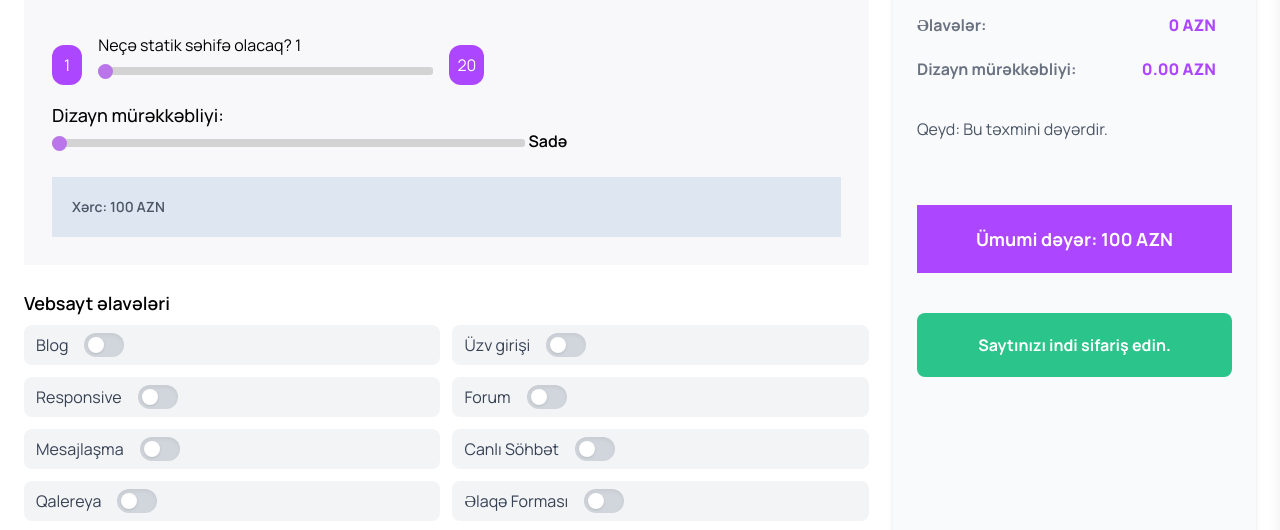
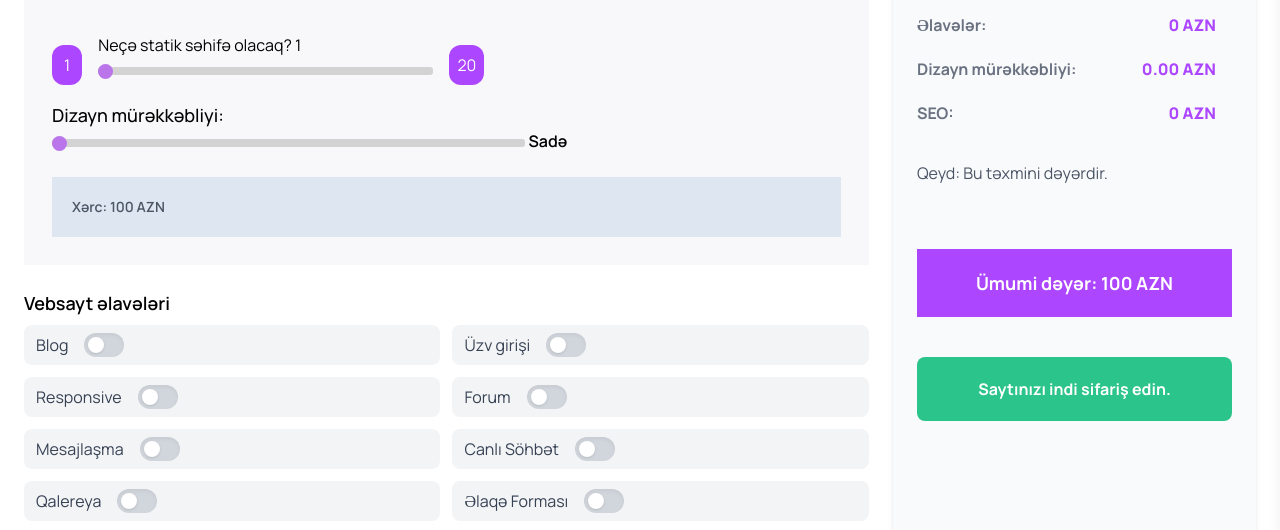
Before and after one commit to fiovba/sayt.az, a website: page calculator.htm in a window 1280 px wide. Shown: the part 231-761 px from the top of the page. Drawn offline with nearby package versions, Linux system fonts and the light colour scheme.

Commit message:
Update calculator.htm

```diff
--- a/calculator.htm
+++ b/calculator.htm
@@ -706,6 +706,10 @@
                         <span class="text-gray-500 font-bold">Dizayn mürəkkəbliyi:</span>
                         <span id="designCost" class="text-purple-500 font-extrabold text-md px-4">0 AZN</span>
                     </div>
+                    <div class="flex justify-between">
+                        <span class="text-gray-500 font-bold">SEO:</span>
+                        <span id="seoCost" class="text-purple-500 font-extrabold text-md px-4">0 AZN</span>
+                    </div>
                     <div class="mt-4 text-gray-600">Qeyd: Bu təxmini dəyərdir.</div>
                 </div>
                 <div class="mt-6 text-lg font-bold text-white bg-purple-500 p-5 text-center">
@@ -823,7 +827,7 @@
             const pageCount = parseInt(document.getElementById("pageCount").value);
             const designComplexity = document.getElementById("designComplexity").value;
             let pageCost = pageCount * 100;
-            let designCost = pageCost * ({ "1": 1, "2": 1.5, "3": 2 }[designComplexity] - 1);
+            let designCost = 100* ({ "1": 1, "2": 1.5, "3": 2 }[designComplexity] - 1);
             let extraCost = 0;
             document.querySelectorAll("#extraFeatures input:checked").forEach(cb => extraCost += parseInt(cb.value));
             let seoCost = 0;
@@ -831,8 +835,9 @@
             let totalCost = extraCost + designCost + pageCost + seoCost;
 
             document.getElementById("pageCost").innerHTML = pageCost + " AZN";
+            document.getElementById("seoCost").innerHTML = seoCost + " AZN";
             document.getElementById("extraCost").innerHTML = extraCost + " AZN";
-            document.getElementById("designPageCost").innerHTML = pageCost + designCost;
+            document.getElementById("designPageCost").innerHTML = designCost + pageCost;
             document.getElementById("designCost").innerHTML = designCost.toFixed(2) + " AZN";
             document.getElementById("extraCostSummarySpan").innerHTML = extraCost;
             document.getElementById("seoCostSummarySpan").innerHTML = seoCost;
```
